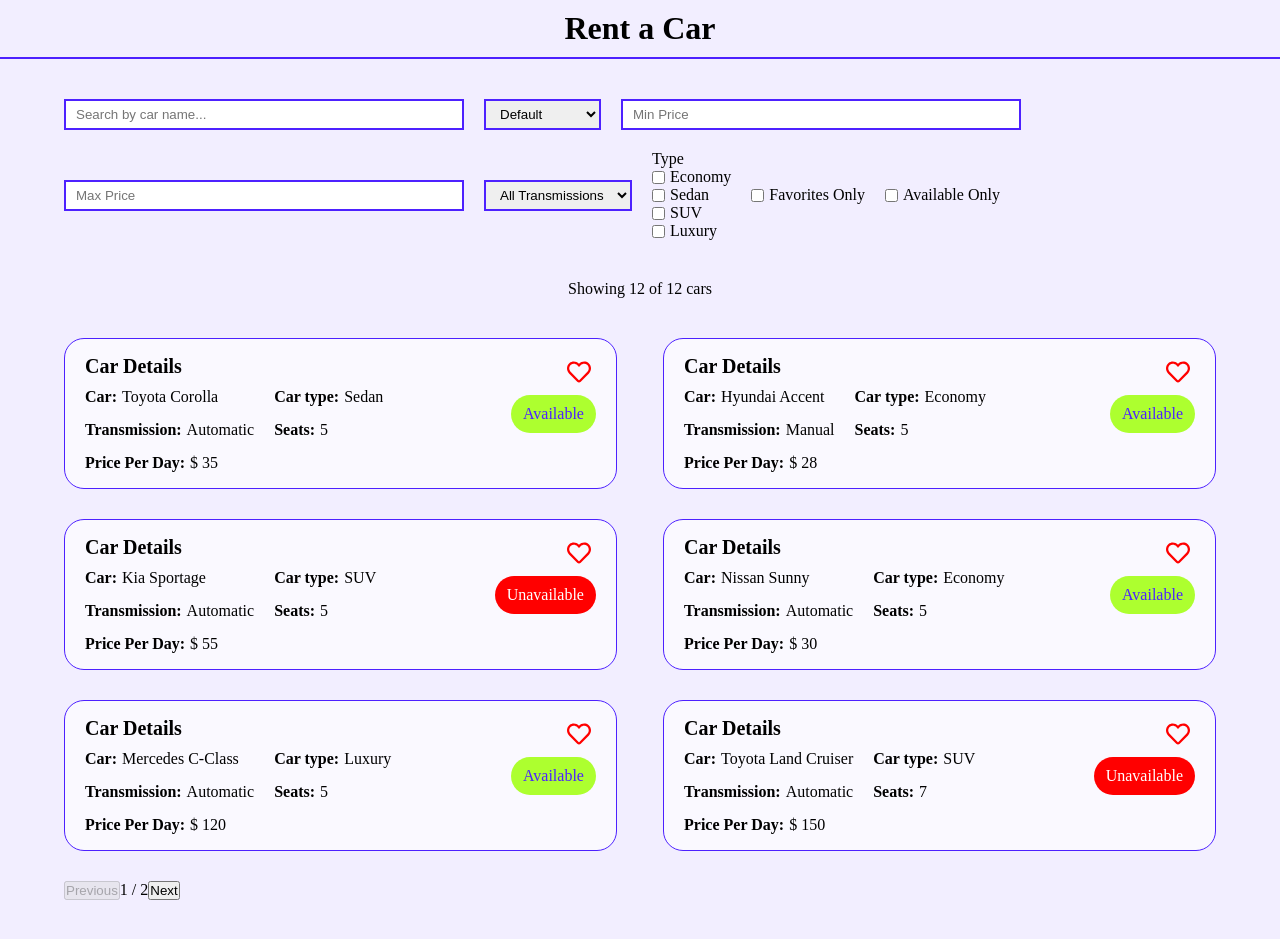
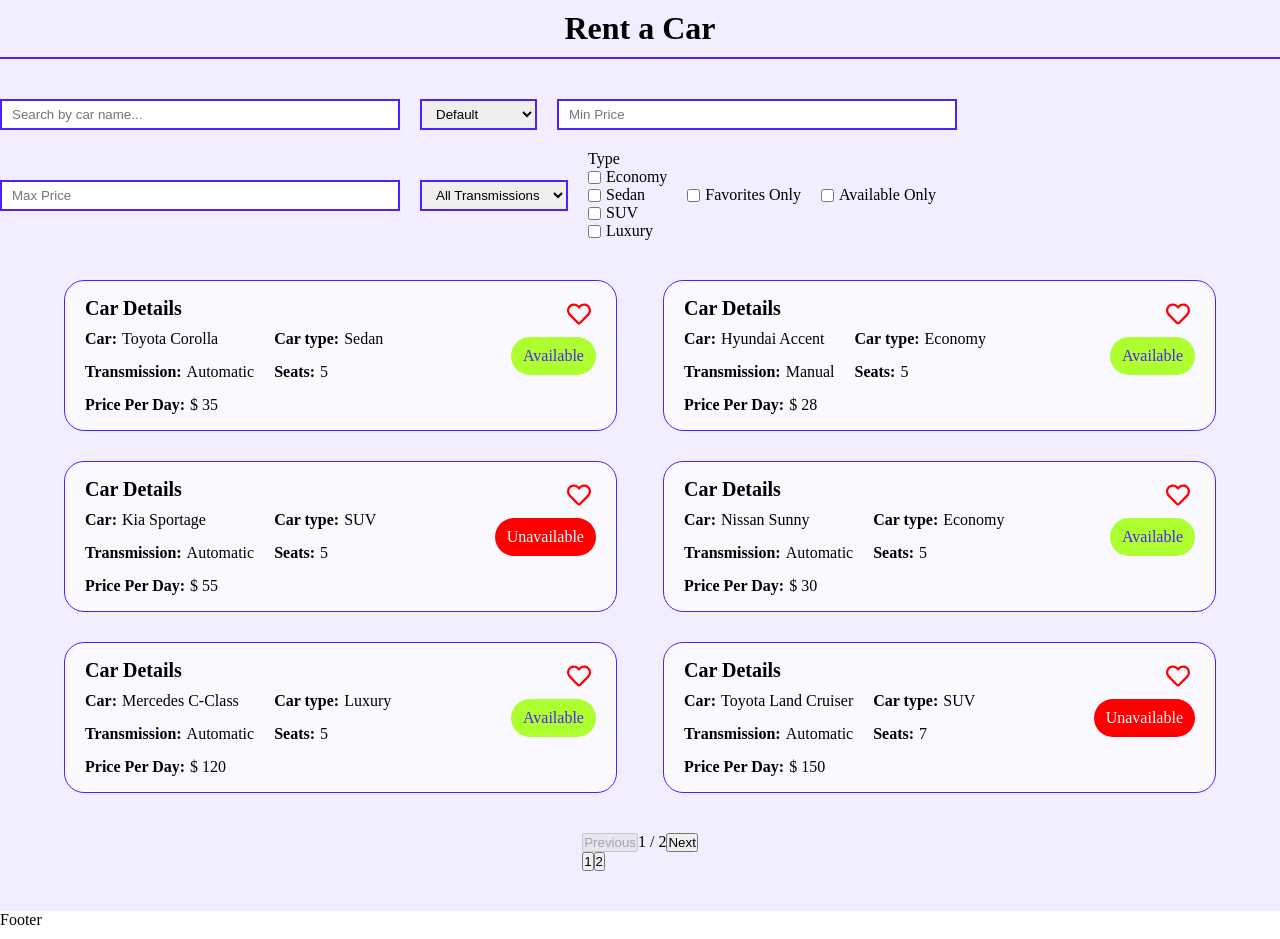
Before and after one commit to AlamdarBashirov/Car-Browser-Drigo-, a React (Vite) app: page / in a window 1280 px wide. Shown: the top 939 px of the page. Built offline with nearby package versions, Linux system fonts and the light colour scheme.

Commit message:
added: filter suitable for redux system and pagination for cars api

```diff
--- a/src/app/home/sections/cars_section/CarsSection.jsx
+++ b/src/app/home/sections/cars_section/CarsSection.jsx
@@ -1,216 +1,285 @@
+// import HomeCarCard from '../../../../components/cards/home_car_card/HomeCarCard'
+// import HomeCarsFilter from '../../../../components/filters/home_cars_filter/HomeCarsFilter'
+// import styles from './CarsSection.module.scss'
+// import React, { useEffect, useState, useReducer, useMemo } from 'react'
+// import { useSearchParams } from "react-router-dom";
+// import useCars from "../../../../hooks/useCars"
+// import useDebounce from "../../../../hooks/useDebounce";
+// import { filterReducer, initialState, ACTIONS } from "../../../../reducers/filterReducer";
+// import filterCars from "../../../../utils/filterCars";
+// import sortCars from "../../../../utils/sortCars";
+// import Pagination from "../../../../components/pagination/Pagination";
+// import { useFavoritesContext } from "../../../../context/FavoritesContext"
+
+
+// const CarsSection = () => {
+
+//     const [searchParams, setSearchParams] = useSearchParams();
+
+//     const { favorites } = useFavoritesContext();
+
+//     const [state, dispatch] = useReducer(filterReducer, {
+//         ...initialState,
+
+//         search: searchParams.get("search") || "",
+
+//         transmission: searchParams.get("transmission") || "All",
+
+//         types: searchParams.get("types") ? searchParams.get("types").split(",") : [],
+
+//         availableOnly: searchParams.get("available") === "true",
+
+//         sort: searchParams.get("sort") || "default",
+
+//         priceMin: searchParams.get("minPrice") || "",
+
+//         priceMax: searchParams.get("maxPrice") || "",
+
+//         favoritesOnly: searchParams.get("favorites") === "true",
+//     });
+
+//     const debouncedSearch = useDebounce(state.search, 300);
+//     const debouncedMinPrice =
+//         useDebounce(state.priceMin, 300);
+
+//     const debouncedMaxPrice =
+//         useDebounce(state.priceMax, 300);
+//     const {
+//         cars,
+//         loading,
+//         error,
+//         retry,
+//     } = useCars();
+
+//     const filteredCars = useMemo(() => {
+//         return filterCars(cars, {
+//             search: debouncedSearch,
+//             transmission: state.transmission,
+//             types: state.types,
+//             availableOnly: state.availableOnly,
+//             priceMin: debouncedMinPrice,
+//             priceMax: debouncedMaxPrice,
+//             seats: state.seats,
+//             favoritesOnly: state.favoritesOnly,
+//             favorites,
+//         });
+//     }, [
+//         cars,
+//         debouncedSearch,
+//         state.transmission,
+//         state.types,
+//         state.availableOnly,
+//         debouncedMinPrice,
+//         debouncedMaxPrice,
+//         state.seats,
+//         state.favoritesOnly,
+//         favorites,
+//     ]);
+
+//     const sortedCars = useMemo(() => {
+//         return sortCars(
+//             filteredCars,
+//             state.sort
+//         );
+//     }, [
+//         filteredCars,
+//         state.sort,
+//     ]);
+
+//     const CARS_PER_PAGE = 6;
+
+//     const totalPages = Math.ceil(
+//         sortedCars.length / CARS_PER_PAGE
+//     );
+
+//     const startIndex =
+//         (state.page - 1) * CARS_PER_PAGE;
+
+//     const paginatedCars =
+//         sortedCars.slice(
+//             startIndex,
+//             startIndex + CARS_PER_PAGE
+//         );
+
+//     const resetFilters = () => {
+//         dispatch({
+//             type: ACTIONS.RESET,
+//         });
+
+//         setSearchParams({});
+//     };
+
+//     useEffect(() => {
+//         const params = {};
+
+//         if (debouncedSearch)
+//             params.search = debouncedSearch;
+
+//         if (state.transmission !== "All")
+//             params.transmission = state.transmission;
+
+//         if (state.types.length)
+//             params.types = state.types.join(",");
+
+//         if (state.availableOnly)
+//             params.available = "true";
+
+//         if (state.sort !== "default")
+//             params.sort = state.sort;
+
+//         if (debouncedMinPrice)
+//             params.minPrice = debouncedMinPrice;
+
+//         if (debouncedMaxPrice)
+//             params.maxPrice = debouncedMaxPrice;
+
+//         if (state.favoritesOnly)
+//             params.favorites = "true";
+
+//         if (state.page > 1)
+//             params.page = state.page;
+
+//         setSearchParams(params);
+
+//     }, [
+//         debouncedSearch,
+//         debouncedMinPrice,
+//         debouncedMaxPrice,
+//         state.transmission,
+//         state.types,
+//         state.availableOnly,
+//         state.sort,
+//         setSearchParams,
+//         state.favoritesOnly,
+//         state.page
+//     ]);
+
+//     if (loading) {
+//         return (
+//             <div className={styles.cars_section}>
+//                 <h2>Loading cars...</h2>
+//             </div>
+//         );
+//     }
+//     if (error) {
+//         return (
+//             <div className={styles.cars_section}>
+//                 <h2>{error}</h2>
+
+//                 <button onClick={retry}>
+//                     Retry
+//                 </button>
+//             </div>
+//         );
+//     }
+//     return (
+
+//         <>
+//             <div className={styles.cars_section}>
+//                 <HomeCarsFilter
+//                     state={state}
+//                     dispatch={dispatch}
+//                 />
+//                 <span>Showing {sortedCars.length} of {cars.length} cars</span>
+
+//                 {
+//                     sortedCars.length === 0 ? (
+//                         <>
+//                             <h3>No cars found.</h3>
+
+//                             <button onClick={resetFilters}>
+//                                 Reset Filters
+//                             </button>
+//                         </>
+//                     ) : (
+//                         <div className={styles.cars_section_container}>
+//                             {
+//                                 paginatedCars?.map((car) => (
+//                                     <HomeCarCard key={car.id} car={car} />
+//                                 ))
+//                             }
+//                             <Pagination
+//                                 currentPage={state.page}
+//                                 totalPages={totalPages}
+//                                 onPageChange={(page) =>
+//                                     dispatch({
+//                                         type: ACTIONS.SET_PAGE,
+//                                         payload: page,
+//                                     })
+//                                 }
+//                             />
+//                         </div>
+//                     )
+//                 }
+//             </div>
+//         </>
+//     )
+// }
+
+// export default CarsSection
+
+
+import React, { useEffect, useState } from 'react'
+import styles from './CarsSection.module.scss'
+import { useDispatch, useSelector } from 'react-redux'
+import { getCarsThunk } from '../../../../redux/reducers/carsSlice'
 import HomeCarCard from '../../../../components/cards/home_car_card/HomeCarCard'
 import HomeCarsFilter from '../../../../components/filters/home_cars_filter/HomeCarsFilter'
-import styles from './CarsSection.module.scss'
-import React, { useEffect, useState, useReducer, useMemo } from 'react'
-import { useSearchParams } from "react-router-dom";
-import useCars from "../../../../hooks/useCars"
-import useDebounce from "../../../../hooks/useDebounce";
-import { filterReducer, initialState, ACTIONS } from "../../../../reducers/filterReducer";
-import filterCars from "../../../../utils/filterCars";
-import sortCars from "../../../../utils/sortCars";
-import Pagination from "../../../../components/pagination/Pagination";
-import { useFavoritesContext } from "../../../../context/FavoritesContext"
-
+import Pagination from '../../../../components/pagination/Pagination'
 
 const CarsSection = () => {
 
-    const [searchParams, setSearchParams] = useSearchParams();
+    const dispatch = useDispatch()
 
-    const { favorites } = useFavoritesContext();
+    const { cars, loading, error, totalCount } = useSelector((state) => state.cars)
 
-    const [state, dispatch] = useReducer(filterReducer, {
-        ...initialState,
-
-        search: searchParams.get("search") || "",
-
-        transmission: searchParams.get("transmission") || "All",
-
-        types: searchParams.get("types") ? searchParams.get("types").split(",") : [],
-
-        availableOnly: searchParams.get("available") === "true",
-
-        sort: searchParams.get("sort") || "default",
-
-        priceMin: searchParams.get("minPrice") || "",
-
-        priceMax: searchParams.get("maxPrice") || "",
-
-        favoritesOnly: searchParams.get("favorites") === "true",
-    });
-
-    const debouncedSearch = useDebounce(state.search, 300);
-    const debouncedMinPrice =
-        useDebounce(state.priceMin, 300);
-
-    const debouncedMaxPrice =
-        useDebounce(state.priceMax, 300);
-    const {
-        cars,
-        loading,
-        error,
-        retry,
-    } = useCars();
-
-    const filteredCars = useMemo(() => {
-        return filterCars(cars, {
-            search: debouncedSearch,
-            transmission: state.transmission,
-            types: state.types,
-            availableOnly: state.availableOnly,
-            priceMin: debouncedMinPrice,
-            priceMax: debouncedMaxPrice,
-            seats: state.seats,
-            favoritesOnly: state.favoritesOnly,
-            favorites,
-        });
-    }, [
-        cars,
-        debouncedSearch,
-        state.transmission,
-        state.types,
-        state.availableOnly,
-        debouncedMinPrice,
-        debouncedMaxPrice,
-        state.seats,
-        state.favoritesOnly,
-        favorites,
-    ]);
-
-    const sortedCars = useMemo(() => {
-        return sortCars(
-            filteredCars,
-            state.sort
-        );
-    }, [
-        filteredCars,
-        state.sort,
-    ]);
-
-    const CARS_PER_PAGE = 6;
+    const [query, setQuery] = useState({
+        search: "",
+        transmission: "All",
+        types: [],
+        favoritesOnly: false,
+        availableOnly: false,
+        sort: "default",
+        priceMin: "",
+        priceMax: "",
+        page: 1,
+        limit: 6
+        // seats: null
+    })
 
     const totalPages = Math.ceil(
-        sortedCars.length / CARS_PER_PAGE
-    );
-
-    const startIndex =
-        (state.page - 1) * CARS_PER_PAGE;
-
-    const paginatedCars =
-        sortedCars.slice(
-            startIndex,
-            startIndex + CARS_PER_PAGE
-        );
-
-    const resetFilters = () => {
-        dispatch({
-            type: ACTIONS.RESET,
-        });
-
-        setSearchParams({});
-    };
+        totalCount / query.limit
+    )
 
     useEffect(() => {
-        const params = {};
-
-        if (debouncedSearch)
-            params.search = debouncedSearch;
-
-        if (state.transmission !== "All")
-            params.transmission = state.transmission;
-
-        if (state.types.length)
-            params.types = state.types.join(",");
-
-        if (state.availableOnly)
-            params.available = "true";
-
-        if (state.sort !== "default")
-            params.sort = state.sort;
-
-        if (debouncedMinPrice)
-            params.minPrice = debouncedMinPrice;
-
-        if (debouncedMaxPrice)
-            params.maxPrice = debouncedMaxPrice;
-
-        if (state.favoritesOnly)
-            params.favorites = "true";
-
-        if (state.page > 1)
-            params.page = state.page;
-
-        setSearchParams(params);
-
-    }, [
-        debouncedSearch,
-        debouncedMinPrice,
-        debouncedMaxPrice,
-        state.transmission,
-        state.types,
-        state.availableOnly,
-        state.sort,
-        setSearchParams,
-        state.favoritesOnly,
-        state.page
-    ]);
-
-    if (loading) {
+        dispatch(getCarsThunk(query))
+    }, [query])
     return (
-            <div className={styles.cars_section}>
-                <h2>Loading cars...</h2>
+        <>
+            <div className={styles.carsSection}>
+                <div>
+                    <HomeCarsFilter
+                        query={query}
+                        setQuery={setQuery}
+                    />
                 </div>
-        );
-    }
-    if (error) {
-        return (
-            <div className={styles.cars_section}>
-                <h2>{error}</h2>
-
-                <button onClick={retry}>
-                    Retry
-                </button>
+                <div className={styles.carsSectionContainer}>
+                    {cars && cars.map((car) => {
+                        return <HomeCarCard key={car.id} car={car} />
+                    })}
                 </div>
-        );
-    }
-    return (
-
-        <>
-            <div className={styles.cars_section}>
-                <HomeCarsFilter
-                    state={state}
-                    dispatch={dispatch}
-                />
-                <span>Showing {sortedCars.length} of {cars.length} cars</span>
-
-                {
-                    sortedCars.length === 0 ? (
-                        <>
-                            <h3>No cars found.</h3>
-
-                            <button onClick={resetFilters}>
-                                Reset Filters
-                            </button>
-                        </>
-                    ) : (
-                        <div className={styles.cars_section_container}>
-                            {
-                                paginatedCars?.map((car) => (
-                                    <HomeCarCard key={car.id} car={car} />
-                                ))
-                            }
+                <div>
                     <Pagination
-                                currentPage={state.page}
+                        currentPage={query.page}
                         totalPages={totalPages}
                         onPageChange={(page) =>
-                                    dispatch({
-                                        type: ACTIONS.SET_PAGE,
-                                        payload: page,
+                            setQuery({
+                                ...query,
+                                page
                             })
                         }
                     />
                 </div>
-                    )
-                }
             </div>
         </>
     )
--- a/src/app/home/sections/cars_section/CarsSection.module.scss
+++ b/src/app/home/sections/cars_section/CarsSection.module.scss
@@ -1,6 +1,6 @@
 @use '../../../../styles/variables' as*;
 
-.cars_section{
+.carsSection{
     width: 100%;
     display: flex;
     flex-direction: column;
@@ -9,7 +9,7 @@
     justify-content: center;
     padding: 40px 0;
     background-color: #F2EEFF;
-    .cars_section_container{
+    .carsSectionContainer{
         width: $container-width;
         display: flex;
         align-items: center;
--- a/src/components/pagination/Pagination.jsx
+++ b/src/components/pagination/Pagination.jsx
@@ -1,16 +1,19 @@
 import styles from "./Pagination.module.scss";
 
-const Pagination = ({
-    currentPage,
-    totalPages,
-    onPageChange,
-}) => {
+const Pagination = ({ currentPage, totalPages, onPageChange, }) => {
+
+    const pages = []
+
+    for (let i = 1; i <= totalPages; i++) {
+        pages.push(i)
+    }
 
     if (totalPages <= 1) return null;
 
     return (
         <div className={styles.pagination}>
 
+            <div>
                 <button
                     disabled={currentPage === 1}
                     onClick={() =>
@@ -24,6 +27,8 @@ const Pagination = ({
                     {currentPage} / {totalPages}
                 </span>
 
+
+
                 <button
                     disabled={currentPage === totalPages}
                     onClick={() =>
@@ -32,6 +37,18 @@ const Pagination = ({
                 >
                     Next
                 </button>
+            </div>
+
+            <div>
+                {pages.map(page => (
+                    <button
+                        key={page}
+                        onClick={() => onPageChange(page)}
+                    >
+                        {page}
+                    </button>
+                ))}
+            </div>
 
         </div>
     );
--- a/src/redux/reducers/carsSlice.js
+++ b/src/redux/reducers/carsSlice.js
@@ -15,6 +15,7 @@ export const carsSlice = createSlice({
     name:"cars",
     initialState:{
         cars:[],
+        totalCount: 0,
         selectedCar: null,
         loading: false,
         error:null,
@@ -27,7 +28,8 @@ export const carsSlice = createSlice({
     //get all cars
     .addCase(getCarsThunk.fulfilled, (state, action) => {
         state.loading = false
-        state.cars = action.payload
+        state.cars = action.payload.cars
+        state.totalCount = action.payload.totalCount
         state.error = null
     })
     .addCase(getCarsThunk.pending, (state) => {
```
Also changed, not shown: src/api/carsApi.js (+46 -3 lines), src/components/filters/home_cars_filter/HomeCarsFilter.jsx (+37 -33 lines). Lines whose indentation alone changed are shown as unchanged.
